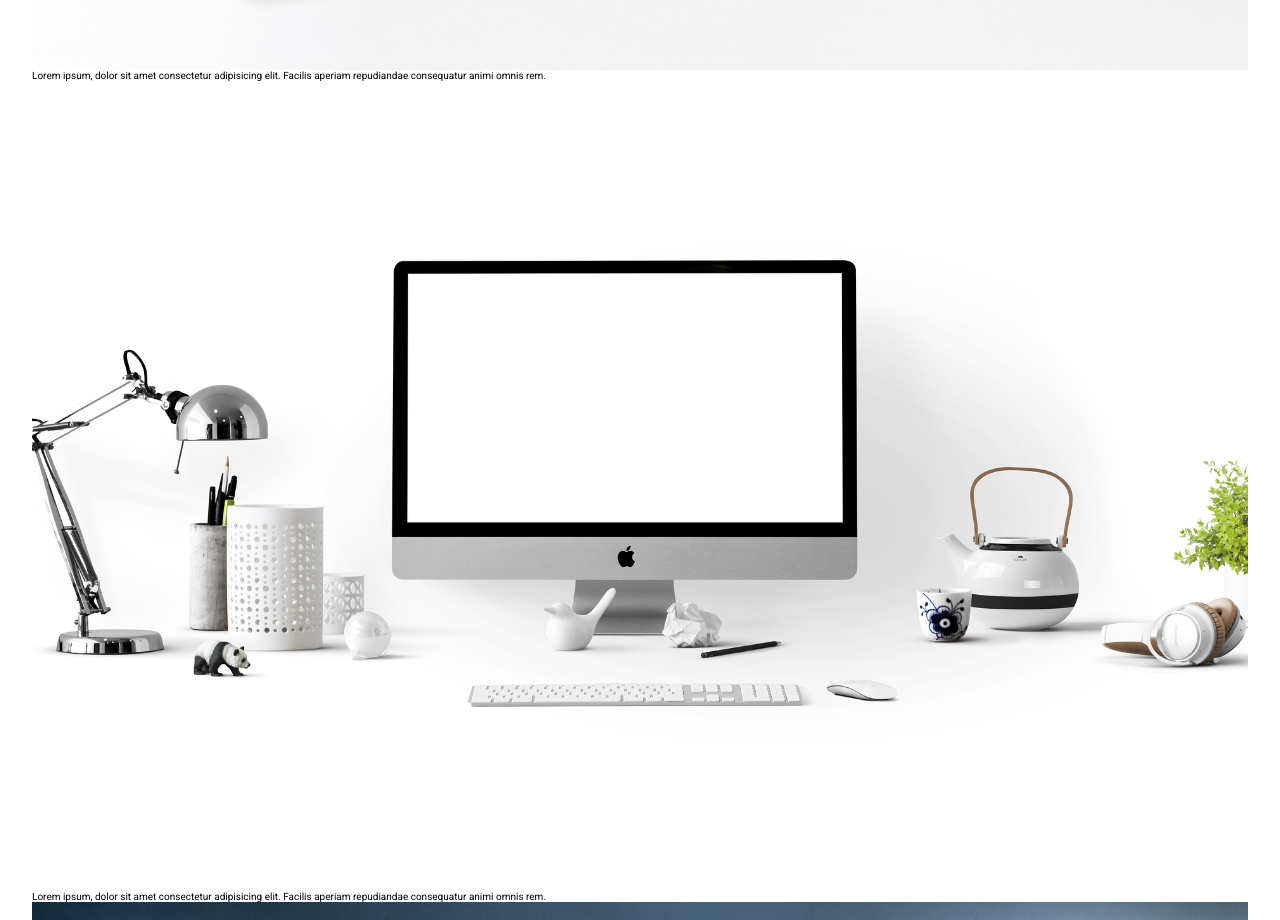
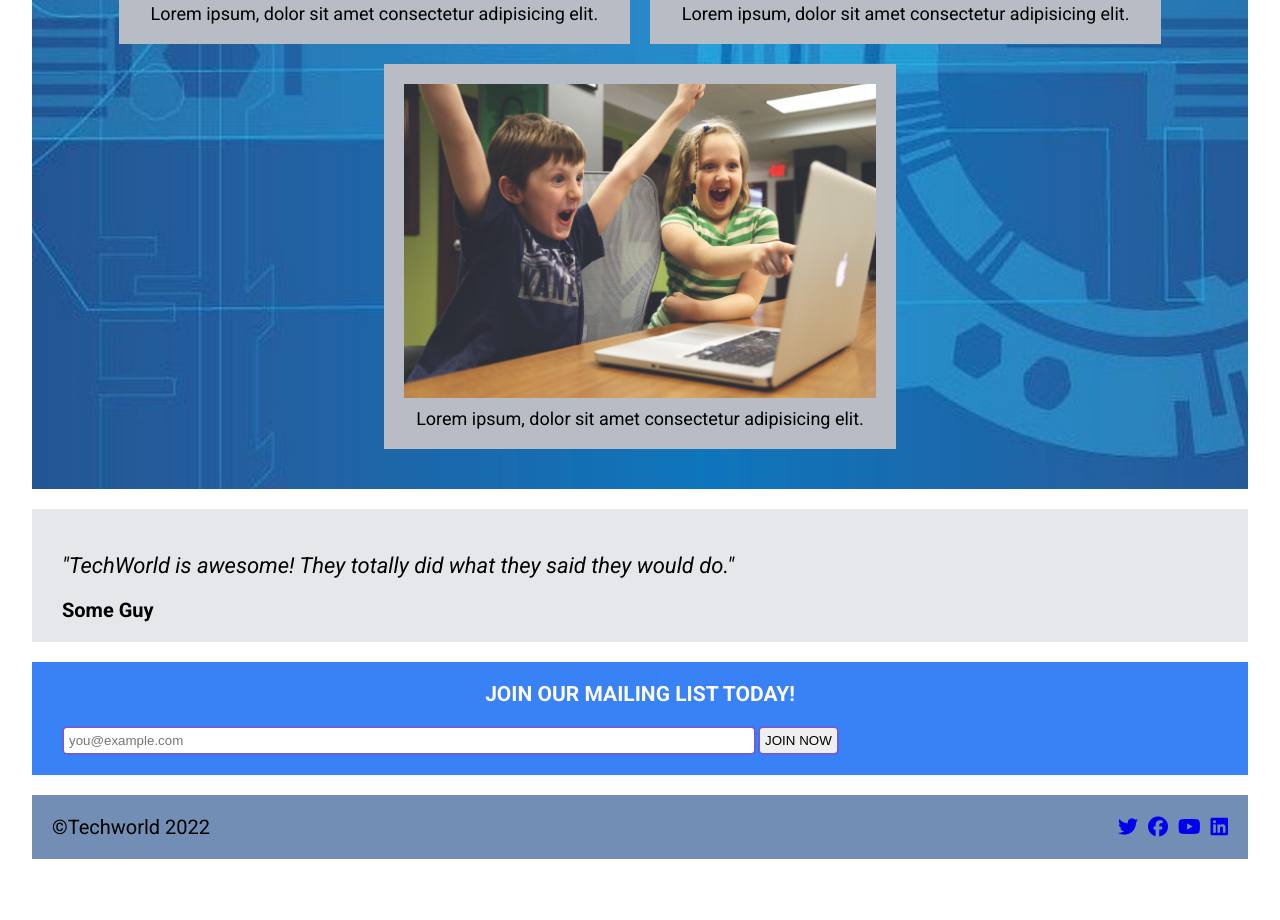
Before and after one commit to BGowera/top-landing-page, a plain HTML site: page index.html in a window 1280 px wide. Shown: the part 1877-2797 px from the top of the page. After the commit the page ends 2736 px from the top, so only its background shows below. Drawn offline with Linux system fonts and the light colour scheme.

Commit message:
styling changes

```diff
--- a/css/style.css
+++ b/css/style.css
@@ -40,7 +40,7 @@ section{
     justify-content: space-between;
     align-items: center;
 padding:15px;
-background-color:#728eb4; ;
+background-color:#728eb4;
 }
 
 .nav-list{
@@ -54,23 +54,43 @@ background-color:#728eb4; ;
 
 .nav-link{
     font-size: 1.8em;
-    background-color: #89e4d5;
+    /* background-color: #89e4d5; */
     display: inline-block;
     text-decoration: none;
-    color:#555353;
+    color:#2e2d2d;
     padding:10px 20px;
     border-radius: 5px;
+}
+
+.nav-link:hover{
+     transform: scale(1.05);
+    text-decoration: underline;
+    color:#6b6b6b;
 }
 
 #hero{
     margin-top:20px;
     padding:40px;
+
+}
+
+
+.container{
+    display:flex;
+    flex-wrap: wrap;
+}
+
+.right-img{
+    flex-basis: 50%;
+    min-width:300px;
+
 }
 
 .main-title{
     font-size:4.2em;
     color:#f7f7f7;
     font-weight:800;
+    margin-bottom: 20px;
 }
 
 .subtitle{
@@ -78,6 +98,8 @@ background-color:#728eb4; ;
     font-size:2.1em;
     color:#f7f7f7;
     font-weight:600;
+    margin-bottom: 20px;
+    margin-right: 40px;
 }
 
 .btn{
@@ -90,4 +112,124 @@ background-color:#728eb4; ;
     font-size: 1.8em;
     border-radius: 15px;
     margin-top:20px;
+    box-shadow:2px 3px 2px 1px #2c2a2a33 ;
 }
+
+.btn:hover{
+    transform: scale(1.05);
+    text-decoration: underline;
+    color:#2e2d2d;
+}
+
+h3{
+    font-size: 2.1em;
+    text-transform: uppercase;
+    text-align: center;
+    color:#fffbfb;
+    font-weight: 700;
+}
+
+.hidden{
+    visibility: hidden;
+}
+
+#gallery{
+    background-image: url(/img/geometric-1732847_1920.jpg);
+    background-position: center center;
+    background-repeat: no-repeat;
+    background-size: cover;
+}
+
+.showcase{
+    display:flex;
+    flex-wrap:wrap;
+    justify-content: center;
+    text-align: center;
+    gap:20px;
+    padding:40px;
+}
+
+
+.store-tile{
+    background-color: ;
+    padding:20px;
+    min-width:300px;
+    flex-basis: 45%;
+    background-color:#b8bdc5;
+}
+
+.descriptor{
+    font-size: 1.8em;
+}
+
+.store-pic{
+    margin-bottom: 10px;
+}
+
+#testimonial{
+   background-color: #e5e7eb;
+   padding: 20px 30px;
+
+}
+
+.quote{
+    font-size: 2.2em;
+    font-style: italic;
+}
+
+.attribution{
+    font-size:2em;
+    margin-top: 20px;
+    font-weight: 600;
+}
+
+#signup{
+    background-color: #3882f6;
+   padding: 20px 30px;
+
+
+}
+
+
+form{
+    margin-top:20px;
+}
+
+input[type=email]{
+    width:60%;
+border-radius: 5px;
+padding: 5px;
+border:2px solid #6b5fdb;
+}
+
+input[type=button]{
+ border-radius: 5px;
+padding: 5px;
+border:2px solid #6b5fdb;
+text-transform: uppercase;
+}
+
+input[type=button]:hover{
+    transform: scale(1.05);
+    text-decoration: underline;
+    background-color: #6be79b;
+}
+
+#footer>p{
+    font-size: 2em;
+
+}
+
+#footer{
+    display:flex;
+    justify-content: space-between;
+    align-items: center;
+    background-color:#728eb4;
+    padding:20px;
+}
+
+#footer>ul{
+    list-style:none;
+    display: flex;
+    gap:10px;
+}
--- a/index.html
+++ b/index.html
@@ -31,6 +31,7 @@
 					</ul>
 				</nav>
 				<div id="hero">
+					<div class="container">
 						<div class="left-txt">
 						                        <h1 class="main-title">TECHWORLD</h1>
 						                        <h2 class="subtitle">All your tech needs at the lowest prices.</h2>
@@ -42,11 +43,12 @@
 								class="img-right"
 							/>
 						</div>
+					</div>
 					<a href="#signup" class="btn">Sign up</a>
 				</div>
 			</header>
 			<section id="gallery">
-                <h3>Gallery</h3>
+                <h3 class="hidden">Gallery</h3>
 				<div class="showcase">
 					<div class="store-tile">
 						<img
@@ -55,8 +57,7 @@
 							class="store-pic"
 						/>
 						<p class="descriptor">
-							Lorem ipsum, dolor sit amet consectetur adipisicing elit. Facilis
-							aperiam repudiandae consequatur animi omnis rem.
+							Lorem ipsum, dolor sit amet consectetur adipisicing elit.
 						</p>
 					</div>
 					<div class="store-tile">
@@ -66,8 +67,7 @@
 							class="store-pic"
 						/>
 						<p class="descriptor">
-							Lorem ipsum, dolor sit amet consectetur adipisicing elit. Facilis
-							aperiam repudiandae consequatur animi omnis rem.
+							Lorem ipsum, dolor sit amet consectetur adipisicing elit.
 						</p>
 					</div>
 					<div class="store-tile">
@@ -77,8 +77,7 @@
 							class="store-pic"
 						/>
 						<p class="descriptor">
-							Lorem ipsum, dolor sit amet consectetur adipisicing elit. Facilis
-							aperiam repudiandae consequatur animi omnis rem.
+							Lorem ipsum, dolor sit amet consectetur adipisicing elit.
 						</p>
 					</div>
 					<div class="store-tile">
@@ -88,8 +87,7 @@
 							class="store-pic"
 						/>
 						<p class="descriptor">
-							Lorem ipsum, dolor sit amet consectetur adipisicing elit. Facilis
-							aperiam repudiandae consequatur animi omnis rem.
+							Lorem ipsum, dolor sit amet consectetur adipisicing elit.
 						</p>
 					</div>
 					<div class="store-tile">
@@ -99,8 +97,7 @@
 							class="store-pic"
 						/>
 						<p class="descriptor">
-							Lorem ipsum, dolor sit amet consectetur adipisicing elit. Facilis
-							aperiam repudiandae consequatur animi omnis rem.
+							Lorem ipsum, dolor sit amet consectetur adipisicing elit.
 						</p>
 					</div>
 					<div class="store-tile">
@@ -110,8 +107,7 @@
 							class="store-pic"
 						/>
 						<p class="descriptor">
-							Lorem ipsum, dolor sit amet consectetur adipisicing elit. Facilis
-							aperiam repudiandae consequatur animi omnis rem.
+							Lorem ipsum, dolor sit amet consectetur adipisicing elit.
 						</p>
 					</div>
 					<div class="store-tile">
@@ -121,29 +117,28 @@
 							class="store-pic"
 						/>
 						<p class="descriptor">
-							Lorem ipsum, dolor sit amet consectetur adipisicing elit. Facilis
-							aperiam repudiandae consequatur animi omnis rem.
+							Lorem ipsum, dolor sit amet consectetur adipisicing elit.
 						</p>
 					</div>
 				</div>
 			</section>
 			<section id="testimonial">
-                <h3>A Quote From a Happy Customer (maybe)</h3>
+                <h3 class="hidden">A Quote From a Happy Customer (maybe)</h3>
 				<div class="quote-container">
 					<p class="quote">
-						<em>
+
                             "TechWorld is awesome! They totally did what they said they would do."
-                        </em>
+
 					</p>
                     <p class="attribution">
-                        <strong>Some Guy</strong>
+                        Some Guy
                     </p>
 				</div>
 			</section>
             <section id="signup">
                 <h3>Join Our Mailing List Today!</h3>
                 <form action="#" id="mailing-list">
-                    <label for="email">Join the cool kids</label>
+
                     <input type="email" name="email" id="email" placeholder="you@example.com">
                     <input type="button" value="Join now">
                 </form>
```
Lines whose indentation alone changed are shown as unchanged.
